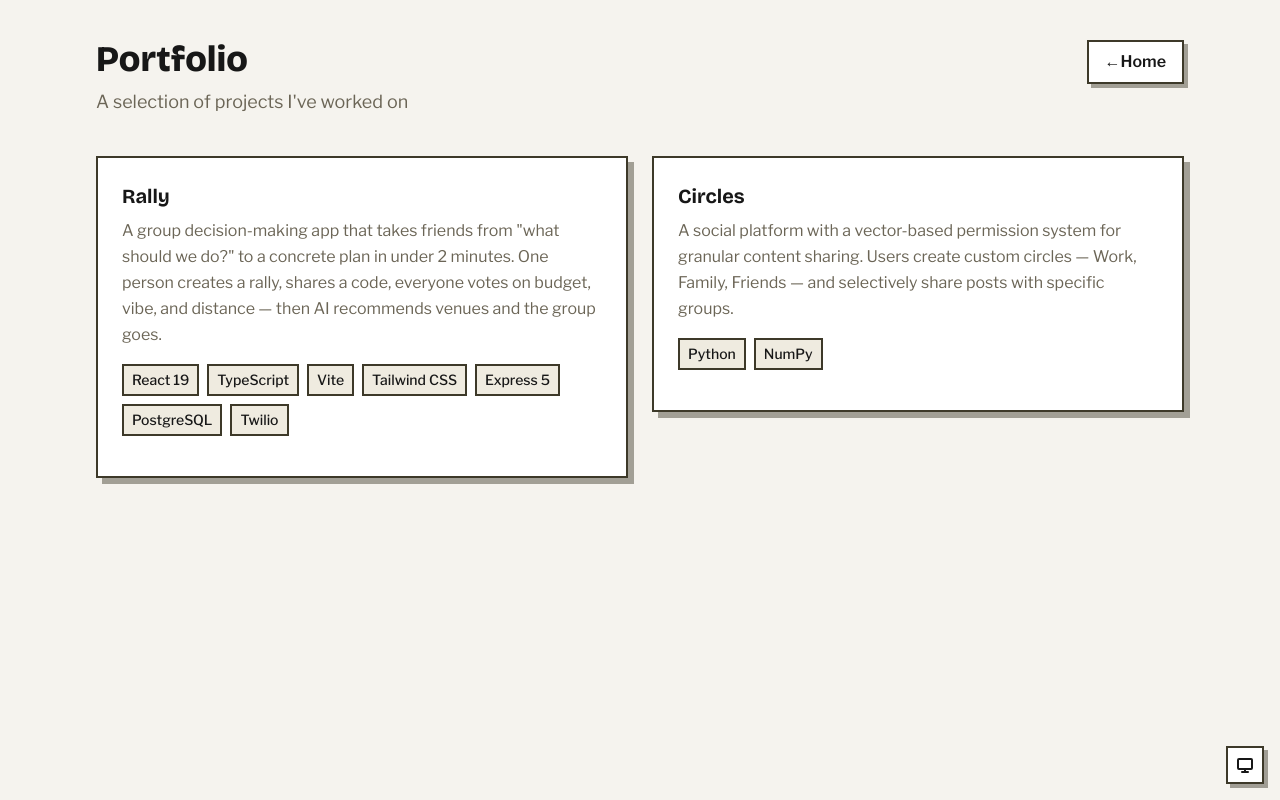
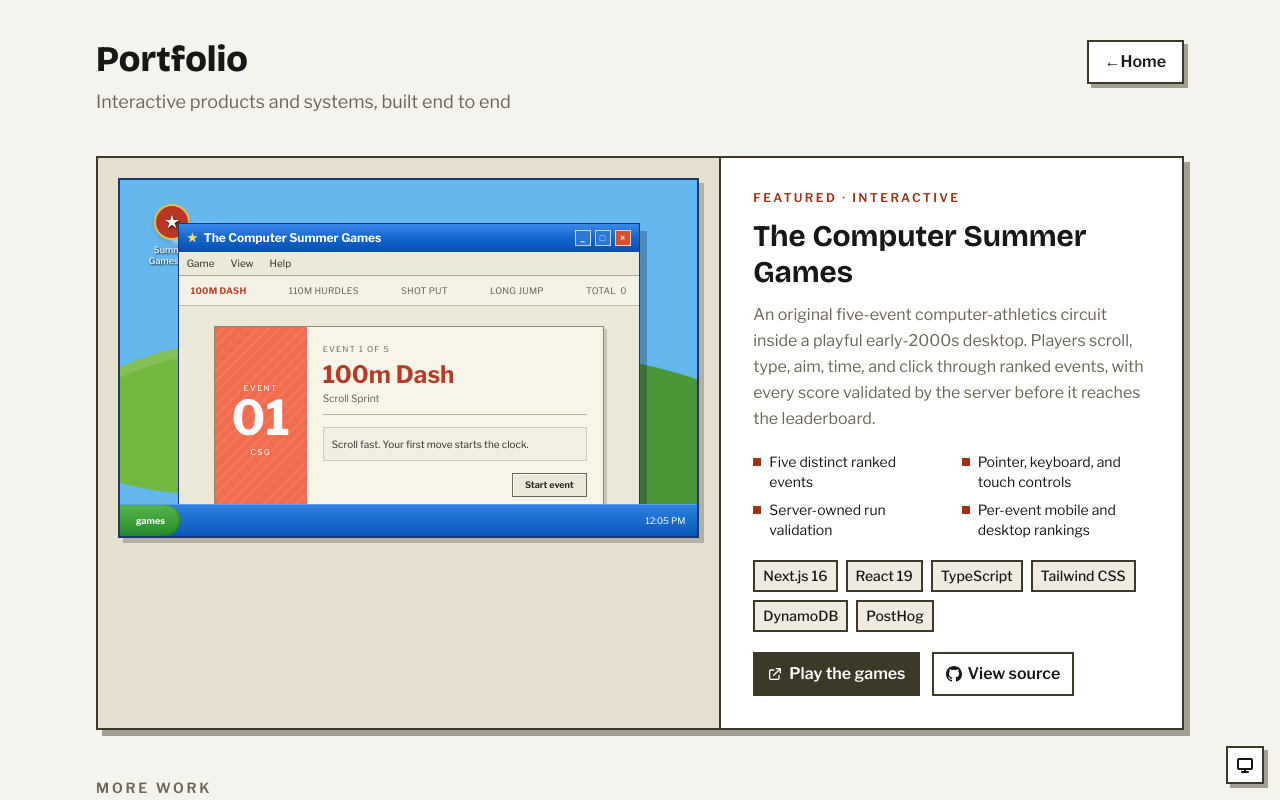
Before and after one commit to klmrmt/my-portfolio, a Next.js app: page /portfolio in a window 1280 px wide. Shown: the top 800 px of the page. Built offline with nearby package versions, Linux system fonts and the light colour scheme.

Commit message:
feat: feature Summer Games in portfolio

```diff
--- a/src/app/components/ProjectCard.tsx
+++ b/src/app/components/ProjectCard.tsx
@@ -1,30 +1,71 @@
 import Link from 'next/link';
+import type { ReactNode } from 'react';
 
 interface ProjectCardProps {
   title: string;
   description: string;
   techStack: string[];
+  eyebrow?: string;
+  featured?: boolean;
+  highlights?: string[];
+  visual?: ReactNode;
   liveUrl?: string;
   githubUrl?: string;
+  liveLabel?: string;
+  githubLabel?: string;
 }
 
 export default function ProjectCard({
   title,
   description,
   techStack,
+  eyebrow,
+  featured = false,
+  highlights,
+  visual,
   liveUrl,
-  githubUrl
+  githubUrl,
+  liveLabel = 'Live',
+  githubLabel = 'Code',
 }: ProjectCardProps) {
   return (
-    <div className="border-2 border-[var(--border)] bg-[var(--surface-primary)] p-6 shadow-[6px_6px_0px_var(--shadow-color)] transition-all duration-200 ease-out hover:translate-x-[-1px] hover:translate-y-[-1px] hover:bg-[var(--surface-secondary)] hover:shadow-[7px_7px_0px_var(--shadow-color)]">
-      <h3 className="font-display text-xl font-bold mb-2">{title}</h3>
-      <p className="mb-4 leading-relaxed text-[var(--text-muted)]">{description}</p>
+    <article
+      className={`h-full overflow-hidden border-2 border-[var(--border)] bg-[var(--surface-primary)] shadow-[6px_6px_0px_var(--shadow-color)] transition-all duration-200 ease-out hover:-translate-x-px hover:-translate-y-px hover:shadow-[7px_7px_0px_var(--shadow-color)] ${
+        featured ? 'grid grid-cols-1 lg:grid-cols-[minmax(0,1.15fr)_minmax(340px,0.85fr)]' : ''
+      }`}
+    >
+      {visual && (
+        <div className="min-w-0 border-b-2 border-[var(--border)] bg-[var(--surface-tertiary)] p-3 sm:p-5 lg:border-r-2 lg:border-b-0">
+          {visual}
+        </div>
+      )}
 
-      {/* Tech Stack Tags */}
-      <div className="flex flex-wrap gap-2 mb-4">
-        {techStack.map((tech, index) => (
+      <div className={`flex h-full min-w-0 flex-col ${featured ? 'p-6 sm:p-8' : 'p-6'}`}>
+        {eyebrow && (
+          <p className="mb-3 text-xs font-semibold uppercase tracking-[0.2em] text-[var(--accent)]">
+            {eyebrow}
+          </p>
+        )}
+        <h3 className={`font-display font-bold ${featured ? 'mb-3 text-2xl sm:text-3xl' : 'mb-2 text-xl'}`}>
+          {title}
+        </h3>
+        <p className="mb-5 leading-relaxed text-[var(--text-muted)]">{description}</p>
+
+        {highlights && highlights.length > 0 && (
+          <ul className="mb-5 grid gap-x-5 gap-y-2 text-sm sm:grid-cols-2 lg:grid-cols-1 xl:grid-cols-2">
+            {highlights.map((highlight) => (
+              <li key={highlight} className="flex items-start gap-2">
+                <span className="mt-[0.45em] h-2 w-2 shrink-0 bg-[var(--accent)]" aria-hidden="true" />
+                <span>{highlight}</span>
+              </li>
+            ))}
+          </ul>
+        )}
+
+        <div className="mb-5 flex flex-wrap gap-2">
+          {techStack.map((tech) => (
             <span
-            key={index}
+              key={tech}
               className="border-2 border-[var(--border)] bg-[var(--surface-secondary)] px-2 py-1 text-sm font-medium"
             >
               {tech}
@@ -32,19 +73,18 @@ export default function ProjectCard({
           ))}
         </div>
 
-      {/* Links */}
-      <div className="flex gap-3">
+        <div className="mt-auto flex flex-wrap gap-3">
           {liveUrl && (
             <Link
               href={liveUrl}
               target="_blank"
               rel="noopener noreferrer"
-            className="inline-flex items-center gap-1 border-2 border-[var(--border)] bg-[var(--surface-inverse)] px-3 py-1 font-semibold text-[var(--text-inverse)] transition-colors duration-150 ease-out hover:bg-[var(--surface-primary)] hover:text-[var(--text-primary)]"
+              className="inline-flex items-center gap-1.5 border-2 border-[var(--border)] bg-[var(--surface-inverse)] px-3 py-2 font-semibold text-[var(--text-inverse)] transition-colors duration-150 ease-out hover:bg-[var(--surface-primary)] hover:text-[var(--text-primary)]"
             >
-            <svg className="w-4 h-4" fill="none" stroke="currentColor" viewBox="0 0 24 24">
+              <svg className="h-4 w-4" fill="none" stroke="currentColor" viewBox="0 0 24 24" aria-hidden="true">
                 <path strokeLinecap="round" strokeLinejoin="round" strokeWidth={2} d="M10 6H6a2 2 0 00-2 2v10a2 2 0 002 2h10a2 2 0 002-2v-4M14 4h6m0 0v6m0-6L10 14"/>
               </svg>
-            Live
+              {liveLabel}
             </Link>
           )}
           {githubUrl && (
@@ -52,15 +92,16 @@ export default function ProjectCard({
               href={githubUrl}
               target="_blank"
               rel="noopener noreferrer"
-            className="inline-flex items-center gap-1 border-2 border-[var(--border)] bg-[var(--surface-primary)] px-3 py-1 font-semibold text-[var(--text-primary)] transition-colors duration-150 ease-out hover:bg-[var(--surface-inverse)] hover:text-[var(--text-inverse)]"
+              className="inline-flex items-center gap-1.5 border-2 border-[var(--border)] bg-[var(--surface-primary)] px-3 py-2 font-semibold text-[var(--text-primary)] transition-colors duration-150 ease-out hover:bg-[var(--surface-inverse)] hover:text-[var(--text-inverse)]"
             >
-            <svg className="w-4 h-4" fill="currentColor" viewBox="0 0 24 24">
+              <svg className="h-4 w-4" fill="currentColor" viewBox="0 0 24 24" aria-hidden="true">
                 <path d="M12 0C5.37 0 0 5.37 0 12c0 5.31 3.435 9.795 8.205 11.385.6.105.825-.255.825-.57 0-.285-.015-1.23-.015-2.235-3.015.555-3.795-.735-4.035-1.41-.135-.345-.72-1.41-1.23-1.695-.42-.225-1.02-.78-.015-.795.945-.015 1.62.87 1.845 1.23 1.08 1.815 2.805 1.305 3.495.99.105-.78.42-1.305.765-1.605-2.67-.3-5.46-1.335-5.46-5.925 0-1.305.465-2.385 1.23-3.225-.12-.3-.54-1.53.12-3.18 0 0 1.005-.315 3.3 1.23.96-.27 1.98-.405 3-.405s2.04.135 3 .405c2.295-1.56 3.3-1.23 3.3-1.23.66 1.65.24 2.88.12 3.18.765.84 1.23 1.905 1.23 3.225 0 4.605-2.805 5.625-5.475 5.925.435.375.81 1.095.81 2.22 0 1.605-.015 2.895-.015 3.3 0 .315.225.69.825.57A12.02 12.02 0 0024 12c0-6.63-5.37-12-12-12z"/>
               </svg>
-            Code
+              {githubLabel}
             </Link>
           )}
         </div>
       </div>
+    </article>
   );
 }
--- /dev/null
+++ b/src/app/components/SummerGamesPreview.tsx
@@ -0,0 +1,78 @@
+export default function SummerGamesPreview() {
+  return (
+    <div
+      role="img"
+      aria-label="Preview of The Computer Summer Games running inside its early-2000s desktop interface"
+      className="relative min-h-[300px] overflow-hidden border-2 border-[#17396d] bg-[#64b8ee] shadow-[5px_5px_0_rgba(23,23,23,0.24)] sm:min-h-[360px]"
+    >
+      {/* Original, abstracted desktop landscape. */}
+      <div className="absolute -left-[12%] top-[42%] h-[46%] w-[82%] rotate-[-5deg] rounded-[50%] bg-[#72b83f] shadow-[inset_0_10px_0_rgba(255,255,255,0.12)]" />
+      <div className="absolute -right-[22%] top-[48%] h-[52%] w-[92%] rotate-[7deg] rounded-[50%] bg-[#4b9636]" />
+      <div className="absolute left-[8%] top-[12%] h-6 w-20 rounded-[50%] bg-white/55 blur-[1px]" />
+      <div className="absolute right-[10%] top-[18%] h-8 w-28 rounded-[50%] bg-white/45 blur-[1px]" />
+
+      <div className="absolute left-3 top-4 flex w-16 flex-col items-center gap-1 text-center text-[9px] font-medium leading-tight text-white [text-shadow:1px_1px_2px_rgba(0,0,0,0.9)] sm:left-5 sm:top-6">
+        <span className="flex h-9 w-9 items-center justify-center rounded-full border-2 border-[#e6bd47] bg-[#b83624] text-lg shadow-md">
+          ★
+        </span>
+        Summer Games.exe
+      </div>
+
+      <div className="absolute inset-x-[7%] top-[12%] overflow-hidden border border-[#143b78] bg-[#ece9d8] shadow-[7px_8px_0_rgba(14,33,58,0.3)] sm:inset-x-[10%]">
+        <div className="flex h-7 items-center justify-between bg-gradient-to-b from-[#3988e8] via-[#1166ce] to-[#0b4db2] px-2 text-[10px] font-bold text-white sm:text-xs">
+          <div className="flex items-center gap-1.5">
+            <span className="text-[#ffdc69]">★</span>
+            <span>The Computer Summer Games</span>
+          </div>
+          <div className="flex gap-1 text-[9px]">
+            <span className="flex h-4 w-4 items-center justify-center border border-white/70 bg-[#2c78d6]">_</span>
+            <span className="flex h-4 w-4 items-center justify-center border border-white/70 bg-[#2c78d6]">□</span>
+            <span className="flex h-4 w-4 items-center justify-center border border-white/70 bg-[#d9502f]">×</span>
+          </div>
+        </div>
+
+        <div className="flex h-6 items-center gap-4 border-b border-[#aaa58e] px-2 text-[9px] text-[#29291f] sm:text-[10px]">
+          <span>Game</span>
+          <span>View</span>
+          <span>Help</span>
+        </div>
+
+        <div className="flex items-center justify-between border-b border-[#c1baa3] bg-[#f4f1e5] px-3 py-2 text-[8px] uppercase tracking-wide text-[#655f4f] sm:text-[9px]">
+          <span className="font-bold text-[#b7442e]">100m Dash</span>
+          <span>110m Hurdles</span>
+          <span className="hidden sm:inline">Shot Put</span>
+          <span className="hidden sm:inline">Long Jump</span>
+          <span>Total&nbsp; 0</span>
+        </div>
+
+        <div className="flex min-h-[190px] items-center justify-center px-4 py-5 sm:min-h-[220px]">
+          <div className="grid w-full max-w-[390px] grid-cols-[72px_1fr] border border-[#8f8a76] bg-[#f7f4e8] shadow-[3px_3px_0_rgba(65,61,49,0.2)] sm:grid-cols-[92px_1fr]">
+            <div className="flex flex-col items-center justify-center bg-[#f06c4f] px-2 py-5 text-center text-white [background-image:repeating-linear-gradient(135deg,transparent_0,transparent_6px,rgba(255,255,255,0.08)_6px,rgba(255,255,255,0.08)_8px)]">
+              <span className="text-[8px] uppercase tracking-[0.18em]">Event</span>
+              <strong className="text-4xl leading-none sm:text-5xl">01</strong>
+              <span className="mt-1 text-[8px] tracking-[0.18em]">CSG</span>
+            </div>
+            <div className="flex flex-col p-3 text-[#2f2d26] sm:p-4">
+              <span className="text-[8px] uppercase tracking-[0.16em] text-[#706a5a]">Event 1 of 5</span>
+              <strong className="mt-1 text-xl text-[#b43c27] sm:text-2xl">100m Dash</strong>
+              <span className="border-b border-[#b9b29d] pb-2 text-[10px] text-[#615c50]">Scroll Sprint</span>
+              <div className="mt-3 border border-[#d2ccba] bg-[#f1eee3] p-2 text-[9px] leading-relaxed sm:text-[10px]">
+                Scroll fast. Your first move starts the clock.
+              </div>
+              <span className="mt-3 self-end border border-[#6c6657] bg-[#ece9d8] px-3 py-1 text-[9px] font-bold shadow-[inset_1px_1px_0_white]">
+                Start event
+              </span>
+            </div>
+          </div>
+        </div>
+      </div>
+
+      <div className="absolute inset-x-0 bottom-0 flex h-8 items-center justify-between border-t border-[#5b9dea] bg-gradient-to-b from-[#2d82df] to-[#0757ba] text-[9px] font-bold text-white">
+        <span className="flex h-full items-center rounded-r-full bg-gradient-to-b from-[#55b54d] to-[#248a2a] px-4 shadow-[inset_-2px_0_2px_rgba(0,0,0,0.2)]">
+          games
+        </span>
+        <span className="px-3 font-normal">12:05 PM</span>
+      </div>
+    </div>
+  );
+}
--- a/src/app/portfolio/page.tsx
+++ b/src/app/portfolio/page.tsx
@@ -2,6 +2,23 @@
 import { useState, useEffect, useRef } from "react";
 import ReturnButton from "../components/returnButton";
 import ProjectCard from "../components/ProjectCard";
+import SummerGamesPreview from "../components/SummerGamesPreview";
+
+const featuredProject = {
+  title: "The Computer Summer Games",
+  eyebrow: "Featured · Interactive",
+  description:
+    "An original five-event computer-athletics circuit inside a playful early-2000s desktop. Players scroll, type, aim, time, and click through ranked events, with every score validated by the server before it reaches the leaderboard.",
+  highlights: [
+    "Five distinct ranked events",
+    "Pointer, keyboard, and touch controls",
+    "Server-owned run validation",
+    "Per-event mobile and desktop rankings",
+  ],
+  techStack: ["Next.js 16", "React 19", "TypeScript", "Tailwind CSS", "DynamoDB", "PostHog"],
+  liveUrl: "https://summergames.tapp.inc",
+  githubUrl: "https://github.com/klmrmt/summergames",
+};
 
 const projects = [
   {
@@ -65,16 +82,55 @@ export default function Portfolio() {
         >
           <div>
             <h1 className="font-display text-4xl font-extrabold mb-2 crt-cursor">Portfolio</h1>
-            <p className="text-lg text-[var(--text-muted)]">A selection of projects I&apos;ve worked on</p>
+            <p className="text-lg text-[var(--text-muted)]">Interactive products and systems, built end to end</p>
           </div>
           <ReturnButton />
         </div>
 
-        {/* Project Grid */}
+        {/* Featured Project */}
+        <section
+          ref={addToRefs}
+          data-section="featured"
+          className={`mb-12 transition-all duration-700 ease-[cubic-bezier(0.16,1,0.3,1)] ${
+            visibleSections.has('featured')
+              ? 'translate-y-0 opacity-100'
+              : 'translate-y-6 opacity-0'
+          }`}
+        >
+          <ProjectCard
+            title={featuredProject.title}
+            eyebrow={featuredProject.eyebrow}
+            description={featuredProject.description}
+            highlights={featuredProject.highlights}
+            techStack={featuredProject.techStack}
+            liveUrl={featuredProject.liveUrl}
+            githubUrl={featuredProject.githubUrl}
+            liveLabel="Play the games"
+            githubLabel="View source"
+            featured
+            visual={<SummerGamesPreview />}
+          />
+        </section>
+
+        <div
+          ref={addToRefs}
+          data-section="more-work"
+          className={`mb-4 transition-all duration-700 ease-[cubic-bezier(0.16,1,0.3,1)] ${
+            visibleSections.has('more-work')
+              ? 'translate-y-0 opacity-100'
+              : 'translate-y-6 opacity-0'
+          }`}
+        >
+          <h2 className="text-sm font-semibold uppercase tracking-[0.2em] text-[var(--text-muted)]">
+            More work
+          </h2>
+        </div>
+
+        {/* Supporting Project Grid */}
         <div className="grid grid-cols-1 md:grid-cols-2 gap-6">
           {projects.map((project, index) => (
             <div
-              key={index}
+              key={project.title}
               ref={addToRefs}
               data-section={`card-${index}`}
               className={`transition-all duration-700 ease-[cubic-bezier(0.16,1,0.3,1)] ${
```
Lines whose indentation alone changed are shown as unchanged.
